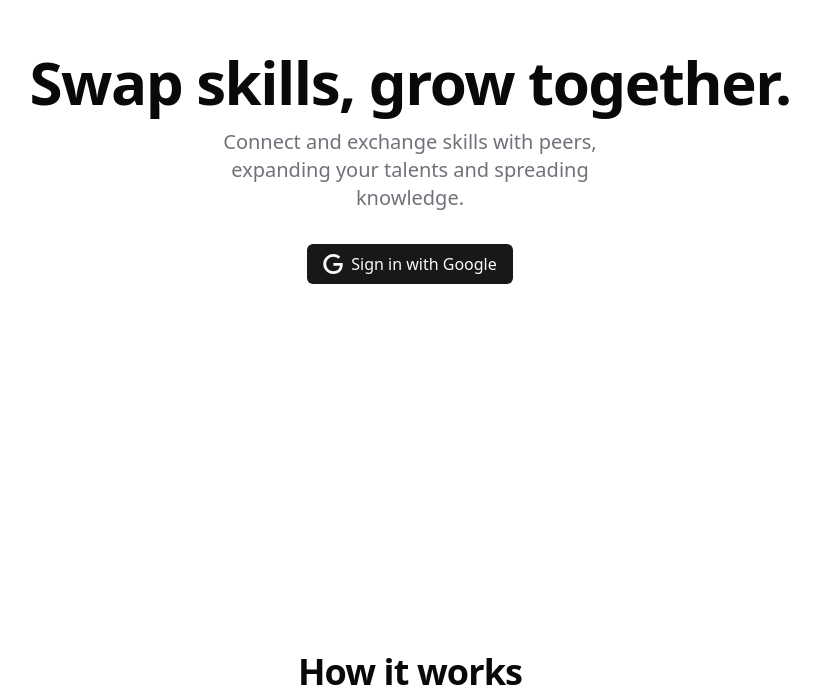
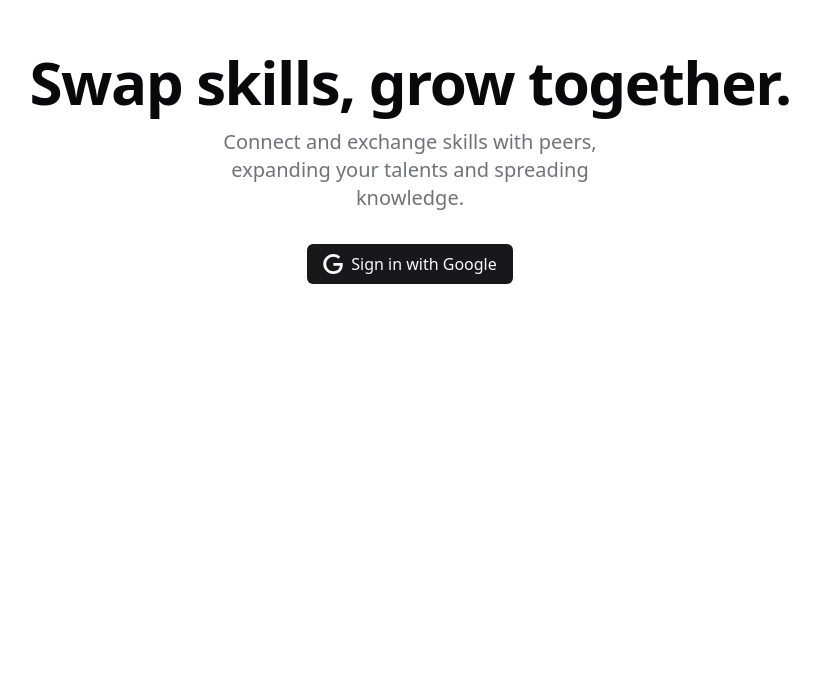
Before and after one commit to ahmedkhaleel2004/intellex, a Next.js app: page / in a window 1280 px wide. Shown: the part 300-996 px from the top of the page, without its empty margins (230-1050 px from the left). After the commit the page ends 800 px from the top, so only its background shows below. Built offline with nearby package versions, Linux system fonts and the light colour scheme; no server answers.

Commit message:
finish home page

```diff
--- a/app/layout.tsx
+++ b/app/layout.tsx
@@ -18,7 +18,7 @@ export default function RootLayout({
 	return (
 		<html lang="en" suppressHydrationWarning>
 			<head />
-			<body className="h-[75vh]">
+			<body>
 				<ThemeProvider
 					attribute="class"
 					defaultTheme="system"
--- a/app/page.tsx
+++ b/app/page.tsx
@@ -82,11 +82,6 @@ export default function Home() {
 						</Button>
 					</motion.div>
 				</motion.div>
-				<section>
-					<h2 className="text-3xl font-bold tracking-tight lg:text-4xl text-center">
-						How it works
-					</h2>
-				</section>
 			</main>
 		</>
 	);
```
